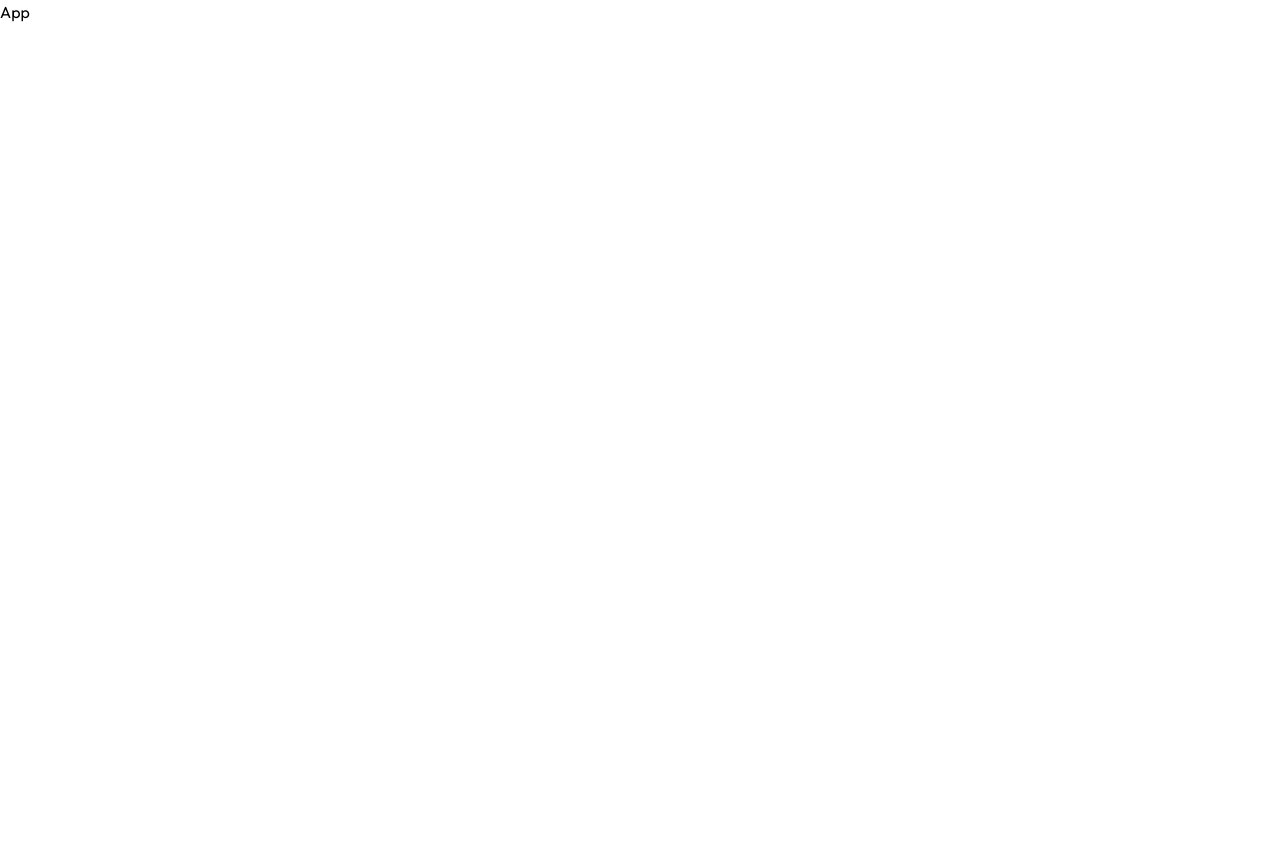
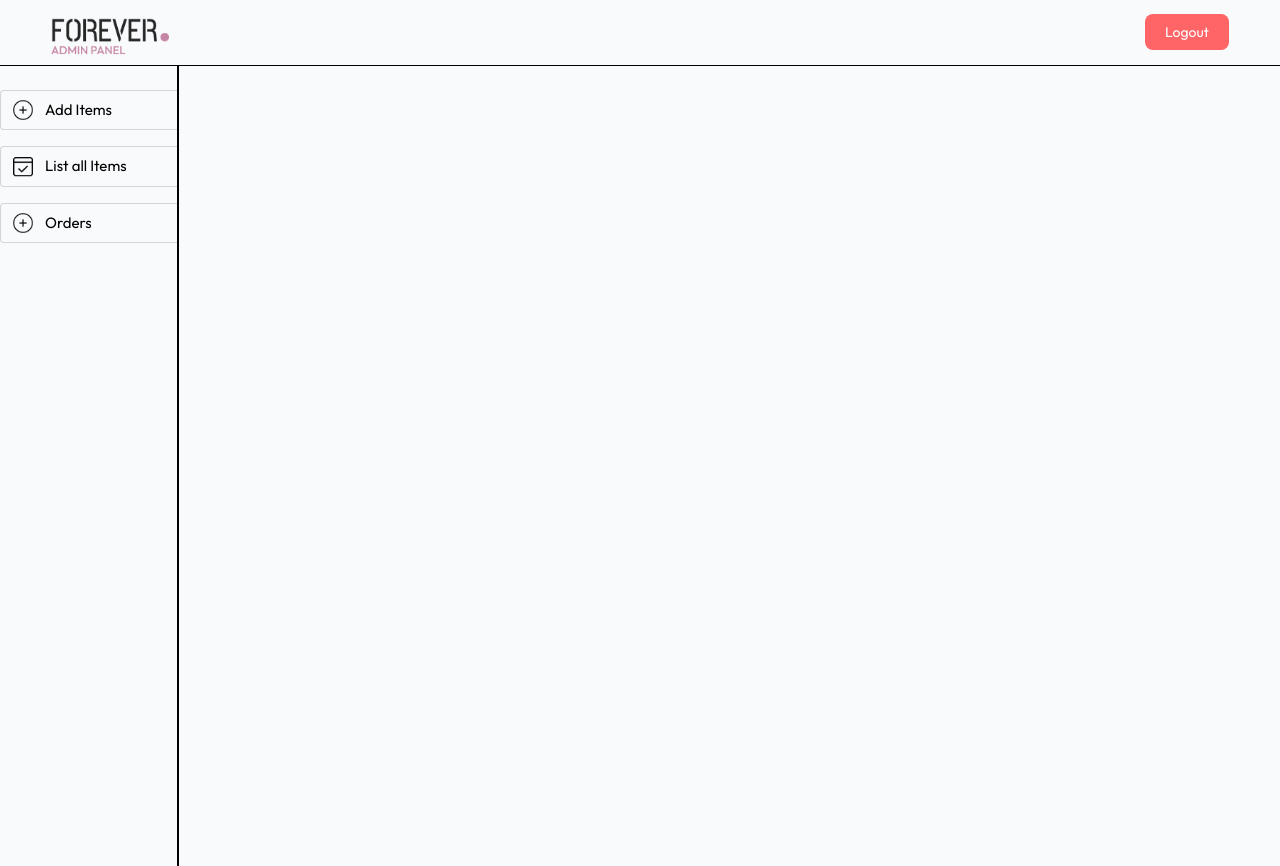
Before and after one commit to TryHardLearning/dynamic-admin, a React (Vite) app: page / in a window 1280 px wide. Before the commit the page ends 800 px from the top, so only its background shows below. Built offline with nearby package versions, Linux system fonts and the light colour scheme.

Commit message:
feat: main page routes

```diff
--- a/src/App.jsx
+++ b/src/App.jsx
@@ -1,8 +1,31 @@
 import React from 'react'
+import { Route, Routes } from 'react-router-dom'
+import Sidebar from './components/Sidebar'
+import Navbar from './components/Navbar'
+import Create from './pages/Create'
+import ListAll from './pages/ListAll'
+import Orders from './pages/Orders'
 
 const App = () => {
   return (
-    <div>App</div>
+    <div className='bg-gray-50 min-h-screen'>
+        <>
+          <Navbar/>
+          <hr/>
+          <div className='flex w-full'>
+            <Sidebar/>
+            <div className='w-[70%] mx-auto ml-[max(5w,25px)] my-8 text-gray-600 text-base'>
+              <Routes>
+                <Route path='/add' element={<Create/>}/>
+                <Route path='/list' element={<ListAll/>}/>
+                <Route path='/orders' element={<Orders/>}/>
+              </Routes>
+            </div>
+          </div>
+        </>
+
+
+    </div>
   )
 }
 
```
